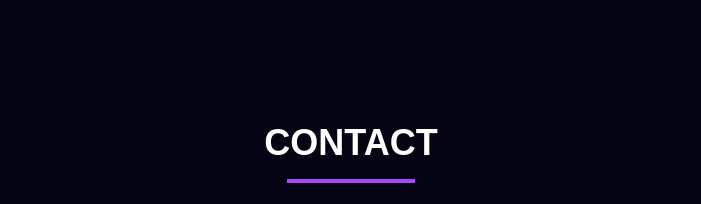
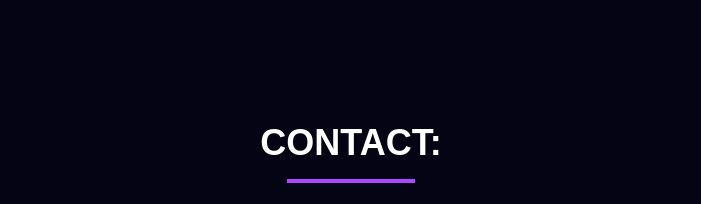
Before and after one commit to CodingWithHammad/New-Portfolio, a React (Vite) app: page / in a window 1280 px wide. Shown: the part 8040-8244 px from the top of the page, without its empty margins (289-990 px from the left). Built offline with nearby package versions, Linux system fonts and the light colour scheme.

Commit message:
work on contact section

```diff
--- a/src/components/Contact/Contact.jsx
+++ b/src/components/Contact/Contact.jsx
@@ -56,7 +56,7 @@
 
       {/* Section Title */}
       <div className="text-center mb-16">
-        <h2 className="text-4xl font-bold text-white">CONTACT</h2>
+        <h2 className="text-4xl font-bold text-white">CONTACT:</h2>
         <div className="w-32 h-1 bg-purple-500 mx-auto mt-4"></div>
         <p className="text-gray-400 mt-4 text-lg font-semibold">
           I’d love to hear about your opinion and about your view towards this thing.
@@ -66,7 +66,7 @@
       {/* Contact Form */}
       <div className="mt-8 w-full max-w-md bg-[#0d081f] p-6 rounded-lg shadow-lg border border-gray-700">
         <h3 className="text-xl font-semibold text-white text-center">
-          Connect With Me <span className="ml-1">🚀</span>
+          Connect With us <span className="ml-1">🚀</span>
         </h3>
 
         <form ref={form} onSubmit={sendEmail} className="mt-4 flex flex-col space-y-4">
```
